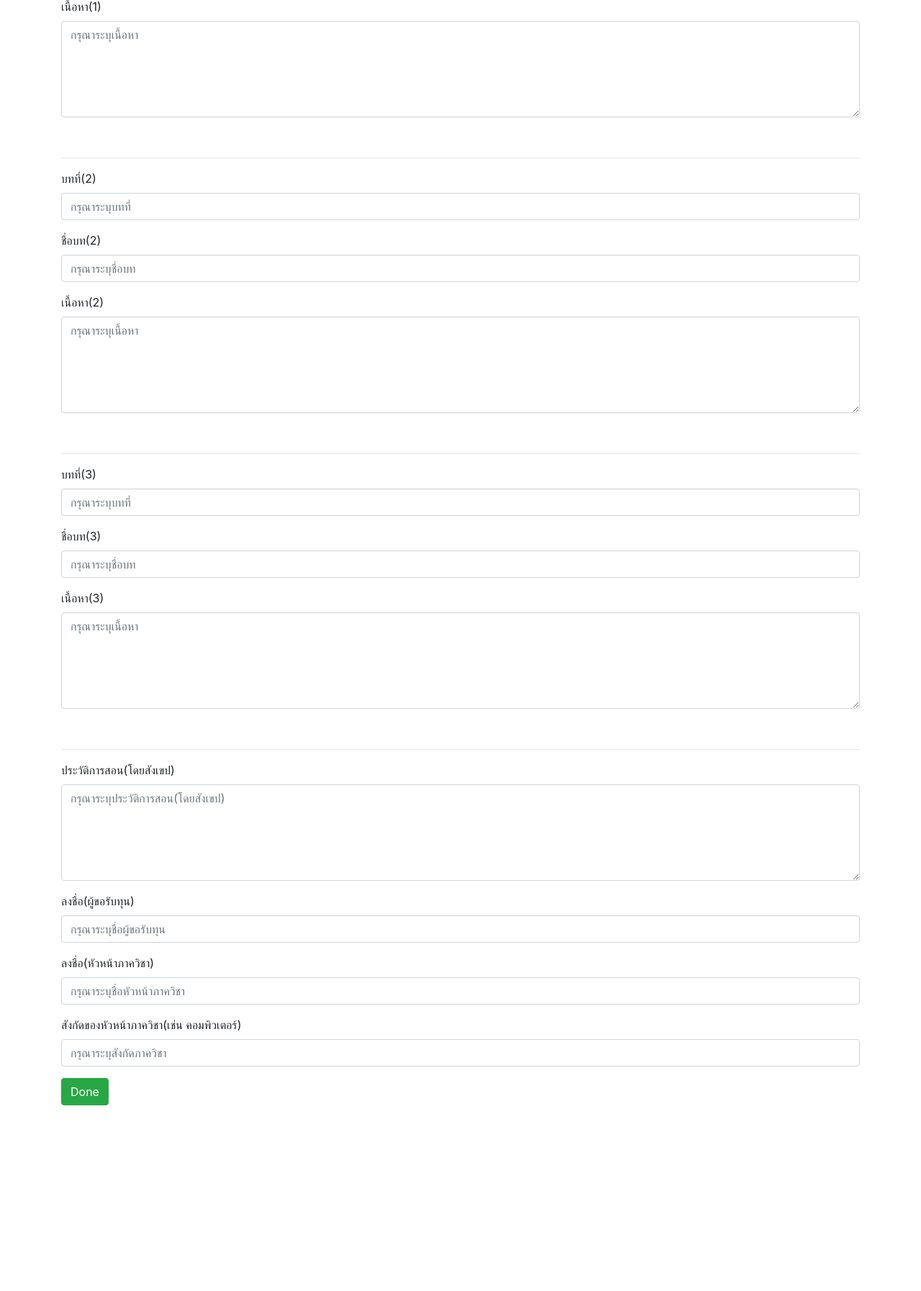
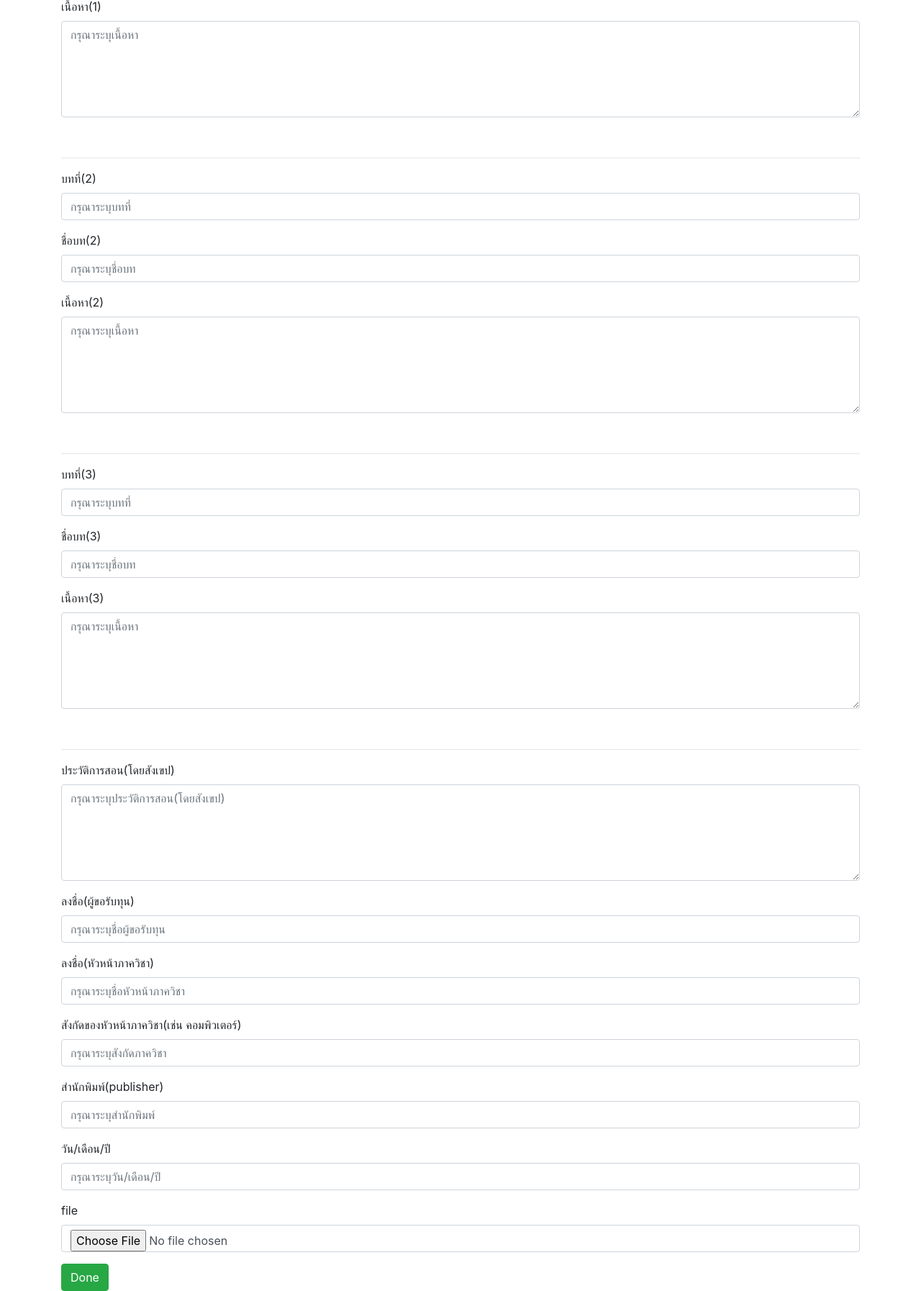
Before and after one commit to terngnonpavit/SeniorProject, a PHP site: page /seniorproject/admin/scholarship_book.php in a window 1280 px wide. Shown: the part 1836-3630 px from the top of the page at 72% size. Before the commit the page ends 3372 px from the top, so only its background shows below. Run offline with PHP 8.4, Linux system fonts and the light colour scheme; a user stored in the database is signed in.

Commit message:
รวมแท็บ
book กับ scholarship  book

```diff
--- a/admin/create_journals.php
+++ b/admin/create_journals.php
@@ -37,7 +37,7 @@ if(!isset($_SESSION["login_status"]) || $_SESSION["login_status"] == False ){
             <input type="text" class="form-control" placeholder="Enter author" name="author">
           </div>
           <div class="form-group">
-            <label for="publishedin">published in</label>
+            <label for="publishedin">journal name</label>
             <input type="text" class="form-control" placeholder="Enter published in" name="publishedin">
           </div>
           <div class="form-group">
--- a/admin/edit_journal.php
+++ b/admin/edit_journal.php
@@ -66,7 +66,7 @@ if(!isset($_SESSION["login_status"]) || $_SESSION["login_status"] == False ){
             <input type="text" class="form-control" placeholder="Enter author" name="author" value="<?php echo $author; ?>">
           </div>
           <div class="form-group">
-            <label for="publishedin">published in</label>
+            <label for="publishedin">journal name</label>
             <input type="text" class="form-control" placeholder="Enter published in" name="publishedin" value="<?php echo $publishedin; ?>">
           </div>
           <div class="form-group">
--- a/admin/edit_scholarship_book.php
+++ b/admin/edit_scholarship_book.php
@@ -78,8 +78,8 @@ if(!isset($_SESSION["login_status"]) || $_SESSION["login_status"] == False ){
         <div class="container">
           <form action='<?php echo "http://localhost/seniorproject/admin/edit_scholarship_book.php/?id=$id"?>' method="post" enctype="multipart/form-data">
               <div class="form-group">
-                <label for="year">ปีงบประมาณ</label>
-                <input type="text" class="form-control" placeholder="กรุณากรอกปีงบประมาณ" name="year" value="<?php echo $year; ?>">
+                <label for="year">ปีงบประมาณ(พ.ศ.)</label>
+                <input type="text" class="form-control" placeholder="กรุณากรอกปีงบประมาณ(พ.ศ.)" name="year" value="<?php echo $year; ?>">
               </div>
               <div class="form-group">
                 <label for="titleTH">ชื่อตำรา(ไทย)</label>
@@ -259,7 +259,7 @@ if(!isset($_SESSION["login_status"]) || $_SESSION["login_status"] == False ){
           $department_name=$_POST['department_name'];
 
           $sql = "UPDATE `scholarship_book` SET `year`='$year', `titleTH`='$titleTH', `titleEN`='$titleEN', `writer_name`='$writer_name', `writer_department`='$writer_department', `write_ratio`='$write_ratio', `co_writer_name`='$co_writer_name', `co_writer_department`='$co_writer_department'
-          , `co_write_ratio`='$co_writer_ratio'
+          , `co_write_ratio`='$co_write_ratio'
           , `keywordTH`='$keywordTH', `keywordEN`='$keywordEN', `amount`='$amount', `amount_text`='$amount_text', `subject_no`='$subject_no', `subject`='$subject', `for_student`='$for_student', `student_year`='$student_year', `page_amount`='$page_amount', `chapter_no_1`='$chapter_no_1'
           , `chapter_name_1`='$chapter_name_1'
           , `content_1`='$content_1', `chapter_no_2`='$chapter_no_2', `chapter_name_2`='$chapter_name_2', `content_2`='$content_2', `chapter_no_3`='$chapter_no_3', `chapter_name_3`='$chapter_name_3', `content_3`='$content_3', `teaching_history`='$teaching_history'
--- a/admin/edit_scholarship_proceeding.php
+++ b/admin/edit_scholarship_proceeding.php
@@ -52,7 +52,7 @@ if(!isset($_SESSION["login_status"]) || $_SESSION["login_status"] == False ){
       $approval=$row['approval'];
       $participation=$row['participation'];
       $form_document=$row['form_document'];
-      $certification=$row['certification'];
+      // $certification=$row['certification'];
       $amount=$row['amount'];
       $amount_text=$row['amount_text'];
       $applicant=$row['applicant'];
@@ -193,7 +193,7 @@ if(!isset($_SESSION["login_status"]) || $_SESSION["login_status"] == False ){
           $participation=$_POST['participation'];
           $form_document=$_POST['form_document'];
           $other=$_POST['other'];
-          $certification=$_POST['certification'];
+          // $certification=$_POST['certification'];
           $amount=$_POST['amount'];
           $amount_text=$_POST['amount_text'];
           $applicant=$_POST['applicant'];
@@ -208,7 +208,7 @@ if(!isset($_SESSION["login_status"]) || $_SESSION["login_status"] == False ){
 
           $sql = "UPDATE `scholarship_proceeding` SET `author`='$author', `department`='$department', `titleEN`='$titleEN', `titleTH`='$titleTH', `conference_name`='$conference_name', `place_and_date`='$place_and_date', `type_of_document`='$type_of_document'
           , `type_of_publication`='$type_of_publication'
-          , `approval`='$approval', `participation`='$participation', `form_document`='$form_document_str', `certification`='$certification', `amount`='$amount', `amount_text`='$amount_text' WHERE `scholarship_proceeding`.`id` = $id;";
+          , `approval`='$approval', `participation`='$participation', `form_document`='$form_document_str', `amount`='$amount', `amount_text`='$amount_text' WHERE `scholarship_proceeding`.`id` = $id;";
 
           if ($conn->query($sql) === TRUE) {
             echo "New record created successfully";
--- a/admin/scholarship_book.php
+++ b/admin/scholarship_book.php
@@ -25,8 +25,8 @@ if(!isset($_SESSION["login_status"]) || $_SESSION["login_status"] == False ){
     <div class="container">
       <form action="scholarship_book.php" method="post" enctype="multipart/form-data">
           <div class="form-group">
-            <label for="year">ปีงบประมาณ</label>
-            <input type="text" class="form-control" placeholder="กรุณากรอกปีงบประมาณ" name="year">
+            <label for="year">ปีงบประมาณ(พ.ศ.)</label>
+            <input type="text" class="form-control" placeholder="กรุณากรอกปีงบประมาณ(พ.ศ.)" name="year">
           </div>
           <div class="form-group">
             <label for="titleTH">ชื่อตำรา(ไทย)</label>
@@ -156,6 +156,18 @@ if(!isset($_SESSION["login_status"]) || $_SESSION["login_status"] == False ){
             <label for="department_name">สังกัดของหัวหน้าภาควิชา(เช่น คอมพิวเตอร์)</label>
             <input type="text" class="form-control" placeholder="กรุณาระบุสังกัดภาควิชา" name="department_name">
           </div>
+          <div class="form-group">
+            <label for="publisher">สำนักพิมพ์(publisher)</label>
+            <input type="text" class="form-control" placeholder="กรุณาระบุสำนักพิมพ์" name="publisher">
+          </div>
+          <div class="form-group">
+            <label for="date">วัน/เดือน/ปี</label>
+            <input type="text" class="form-control" placeholder="กรุณาระบุวัน/เดือน/ปี" name="date">
+          </div>
+          <div class="form-group">
+            <label for="book_file">file</label>
+            <input type="file" class="form-control" placeholder="Upload file" name="book_file">
+          </div>
           <button type="submit" class="btn btn-success">Done</button>
       </form>
     </div>
@@ -179,6 +191,18 @@ if(!isset($_SESSION["login_status"]) || $_SESSION["login_status"] == False ){
          isset($_POST['titleEN']) && $_POST['titleEN'] != '' &&
          isset($_POST['year']) && $_POST['year'] != '')
          {
+              $targetfolder = "C:\\xampp\\htdocs\\SeniorProject\\uploads\\";
+              $targetfolder = $targetfolder . basename( $_FILES['book_file']['name']) ;
+
+              if(move_uploaded_file($_FILES['book_file']['tmp_name'], $targetfolder))
+              {
+               echo "The file " . basename($_FILES['book_file']['name']) . " is uploaded";
+              }
+              else
+              {
+               echo "Problem uploading file" . basename($_FILES['book_file']['name']);
+              }
+
               $year=$_POST['year'];
               $titleTH=$_POST['titleTH'];
               $titleEN=$_POST['titleEN'];
@@ -210,10 +234,14 @@ if(!isset($_SESSION["login_status"]) || $_SESSION["login_status"] == False ){
               $applicant=$_POST['applicant'];
               $head_of_department=$_POST['head_of_department'];
               $department_name=$_POST['department_name'];
+              $date=$_POST['date'];
+              $publisher=$_POST['publisher'];
+              $type="books";
+              $file_path="http://localhost/seniorproject/uploads/". basename($_FILES['book_file']['name']);
 
           $sql = "INSERT INTO `scholarship_book` (`year`, `titleTH`, `titleEN`, `writer_name`, `writer_department`, `write_ratio`, `co_writer_name`, `co_writer_department`, `co_write_ratio`, `keywordTH`, `keywordEN`, `amount`, `amount_text`, `subject_no`, `subject`, `for_student`, `student_year`, `page_amount`
-          , `chapter_no_1`, `chapter_name_1`, `content_1`, `chapter_no_2`, `chapter_name_2`, `content_2`, `chapter_no_3`, `chapter_name_3`, `content_3`, `teaching_history`, `applicant`, `head_of_department`, `department_name`) VALUES ('$year', '$titleTH', '$titleEN', '$writer_name', '$writer_department', '$write_ratio'
-          , '$co_writer_name', '$co_writer_department', '$co_write_ratio', '$keywordTH', '$keywordEN', '$amount', '$amount_text', '$subject_no', '$subject', '$for_student', '$student_year', '$page_amount', '$chapter_no_1', '$chapter_name_1', '$content_1', '$chapter_no_2', '$chapter_name_2', '$content_2', '$chapter_no_3', '$chapter_name_3', '$content_3', '$teaching_history', '$applicant', '$head_of_department', '$department_name')";
+          , `chapter_no_1`, `chapter_name_1`, `content_1`, `chapter_no_2`, `chapter_name_2`, `content_2`, `chapter_no_3`, `chapter_name_3`, `content_3`, `teaching_history`, `applicant`, `head_of_department`, `department_name`, `date`, `publisher`, `file_path`, `type`) VALUES ('$year', '$titleTH', '$titleEN', '$writer_name', '$writer_department', '$write_ratio'
+          , '$co_writer_name', '$co_writer_department', '$co_write_ratio', '$keywordTH', '$keywordEN', '$amount', '$amount_text', '$subject_no', '$subject', '$for_student', '$student_year', '$page_amount', '$chapter_no_1', '$chapter_name_1', '$content_1', '$chapter_no_2', '$chapter_name_2', '$content_2', '$chapter_no_3', '$chapter_name_3', '$content_3', '$teaching_history', '$applicant', '$head_of_department', '$department_name', '$date', '$publisher', '$file_path', '$type')";
 
           if ($conn->query($sql) === TRUE) {
             echo "New record created successfully";
--- a/admin/scholarship_proceeding.php
+++ b/admin/scholarship_proceeding.php
@@ -70,7 +70,7 @@ if(!isset($_SESSION["login_status"]) || $_SESSION["login_status"] == False ){
           <div class="form-group">
             <label for="approval">การเป็นผลงานที่ใช้ขออนุมัติสิ้นสุดสัญญาโครงการที่ได้รับทุนอุดหนุนการวิจัยจากคณะวิทยาศาสตร์</label>
             <select class="form-control" name="approval">
-                <option value="กรณีที่ 1 ไม่เป็น (ได้รับการสนับสนุนเต็มจำนวน)ิ">กรณีที่ 1 ไม่เป็น (ได้รับการสนับสนุนเต็มจำนวน)</option>
+                <option value="กรณีที่ 1 ไม่เป็น (ได้รับการสนับสนุนเต็มจำนวน)">กรณีที่ 1 ไม่เป็น (ได้รับการสนับสนุนเต็มจำนวน)</option>
                 <option value="กรณีที่ 2 เป็น (ได้รับการสนับสนุน 20% ของเงินรางวัลที่กำหนด)">กรณีที่ 2 เป็น (ได้รับการสนับสนุน 20% ของเงินรางวัลที่กำหนด)</option>
             </select>
           </div>
@@ -150,7 +150,7 @@ if(!isset($_SESSION["login_status"]) || $_SESSION["login_status"] == False ){
           $participation=$_POST['participation'];
           $form_document=$_POST['form_document'];
           $other=$_POST['other'];
-          $certification=$_POST['certification'];
+          // $certification=$_POST['certification'];
           $amount=$_POST['amount'];
           $amount_text=$_POST['amount_text'];
           $applicant=$_POST['applicant'];
@@ -163,7 +163,7 @@ if(!isset($_SESSION["login_status"]) || $_SESSION["login_status"] == False ){
           }
           $form_document_str .= $other;
 
-          $sql = "INSERT INTO `scholarship_proceeding` (`author`, `department`, `titleTH`, `titleEN`, `conference_name`, `place_and_date`, `type_of_document`, `type_of_publication`, `approval`, `participation`, `form_document`, `certification`, `amount`, `amount_text`, `applicant`, `head_of_department`, `department_name`) VALUES ('$author', '$department', '$titleTH', '$titleEN', '$conference_name', '$place_and_date', '$type_of_document', '$type_of_publication', '$approval', '$participation', '$form_document_str', '$certification', '$amount', '$amount_text', '$applicant', '$head_of_department', '$department_name')";
+          $sql = "INSERT INTO `scholarship_proceeding` (`author`, `department`, `titleTH`, `titleEN`, `conference_name`, `place_and_date`, `type_of_document`, `type_of_publication`, `approval`, `participation`, `form_document`, `amount`, `amount_text`, `applicant`, `head_of_department`, `department_name`) VALUES ('$author', '$department', '$titleTH', '$titleEN', '$conference_name', '$place_and_date', '$type_of_document', '$type_of_publication', '$approval', '$participation', '$form_document_str', '$amount', '$amount_text', '$applicant', '$head_of_department', '$department_name')";
 
           if ($conn->query($sql) === TRUE) {
             echo "New record created successfully";
--- a/report/generate_book_report.php
+++ b/report/generate_book_report.php
@@ -483,13 +483,13 @@ $npdf->WriteHTML("
 $npdf->SetFont('THSarabunNew', '', '15');
 $npdf->SetXY(13,269);
 $npdf->write(6.5,"$section5_1");
-$npdf->SetXY(38,268);
+$npdf->SetXY(30,268);
 $npdf->write(6.5,"$subject_no");
 $npdf->SetXY(30,269);
 $npdf->write(6.5,"...........................");
 $npdf->SetXY(54,269);
 $npdf->write(6.5,"$section5_2");
-$npdf->SetXY(80,268);
+$npdf->SetXY(70,268);
 $npdf->write(6.5,"$subject");
 $npdf->SetXY(64,269);
 $npdf->write(6.5,".........................................................................");
@@ -581,7 +581,7 @@ $npdf->write(6.5,"$section6_3");
 $npdf->SetXY(26,98);
 $npdf->write(6.5,"............");
 $npdf->SetXY(27,97);
-$npdf->write(6.5,"$chapter_no_2");
+$npdf->write(6.5,"$chapter_no_3");
 $npdf->SetXY(37,98);
 $npdf->write(6.5,"$section6_4");
 $npdf->SetXY(47,98);
--- a/report/generate_journal_report.php
+++ b/report/generate_journal_report.php
@@ -401,7 +401,7 @@ $npdf->write(6.5,"$section3_2");
 //2
 $npdf->SetFont('ZapfDingbats','', 13);
 $npdf->SetXY(14,121);
-if($type_of_publication=="วารสารระดับนานาชาติที่ปรากฏในฐานข้อมูลตามเกณฑ์ ก.พ.อ. รางวัลละไม่เกิน 10,000 บาทิ"){
+if($type_of_publication=="วารสารระดับนานาชาติที่ปรากฏในฐานข้อมูลตามเกณฑ์ ก.พ.อ. รางวัลละไม่เกิน 10,000 บาท"){
   $npdf->write(6.5,'3');
 }
 $npdf->SetXY(14,121);
@@ -411,7 +411,7 @@ $npdf->SetXY(19,121);
 $npdf->write(6.5,"$section3_3");
 $npdf->SetXY(19,128);
 $npdf->write(6.5,"$section3_4");
-$npdf->SetXY(19,127);
+$npdf->SetXY(52,127);
 $npdf->write(6.5,"$database_name");
 $npdf->SetXY(50,128);
 $npdf->write(6.5,".............................");
@@ -447,7 +447,7 @@ $npdf->WriteHTML("<br><br><b>    $section4</b>");
 //1
 $npdf->SetFont('ZapfDingbats','', 13);
 $npdf->SetXY(35,159);
-if($approval=="กรณีที่ 1 ไม่เป็น (ได้รับการสนับสนุนเต็มจำนวน)ิ"){
+if($approval=="กรณีที่ 1 ไม่เป็น (ได้รับการสนับสนุนเต็มจำนวน)"){
   $npdf->write(6.5,'3');
 }
 $npdf->SetXY(35,159);
--- a/report/generate_proceeding_report.php
+++ b/report/generate_proceeding_report.php
@@ -235,7 +235,7 @@ if ($result->num_rows > 0) {
     $approval=$row['approval'];
     $participation=$row['participation'];
     $form_document=$row['form_document'];
-    $certification=$row['certification'];
+    // $certification=$row['certification'];
     $amount=$row['amount'];
     $amount_text=$row['amount_text'];
     $applicant=$row['applicant'];
@@ -438,7 +438,7 @@ $npdf->SetXY(45,155);
 $npdf->write(6.5,"$section4_2");
 //2
 $npdf->SetFont('ZapfDingbats','', 13);
-$npdf->SetXY(35,163);
+$npdf->SetXY(40,163);
 if($approval=="กรณีที่ 2 เป็น (ได้รับการสนับสนุน 20% ของเงินรางวัลที่กำหนด)"){
   $npdf->write(6.5,'3');
 }
```
Also changed, not shown: admin/admin.php (+15 -15 lines), admin/admin_scholarship_book.php (+9 -5 lines), 2 other files. Lines whose indentation alone changed are shown as unchanged.
